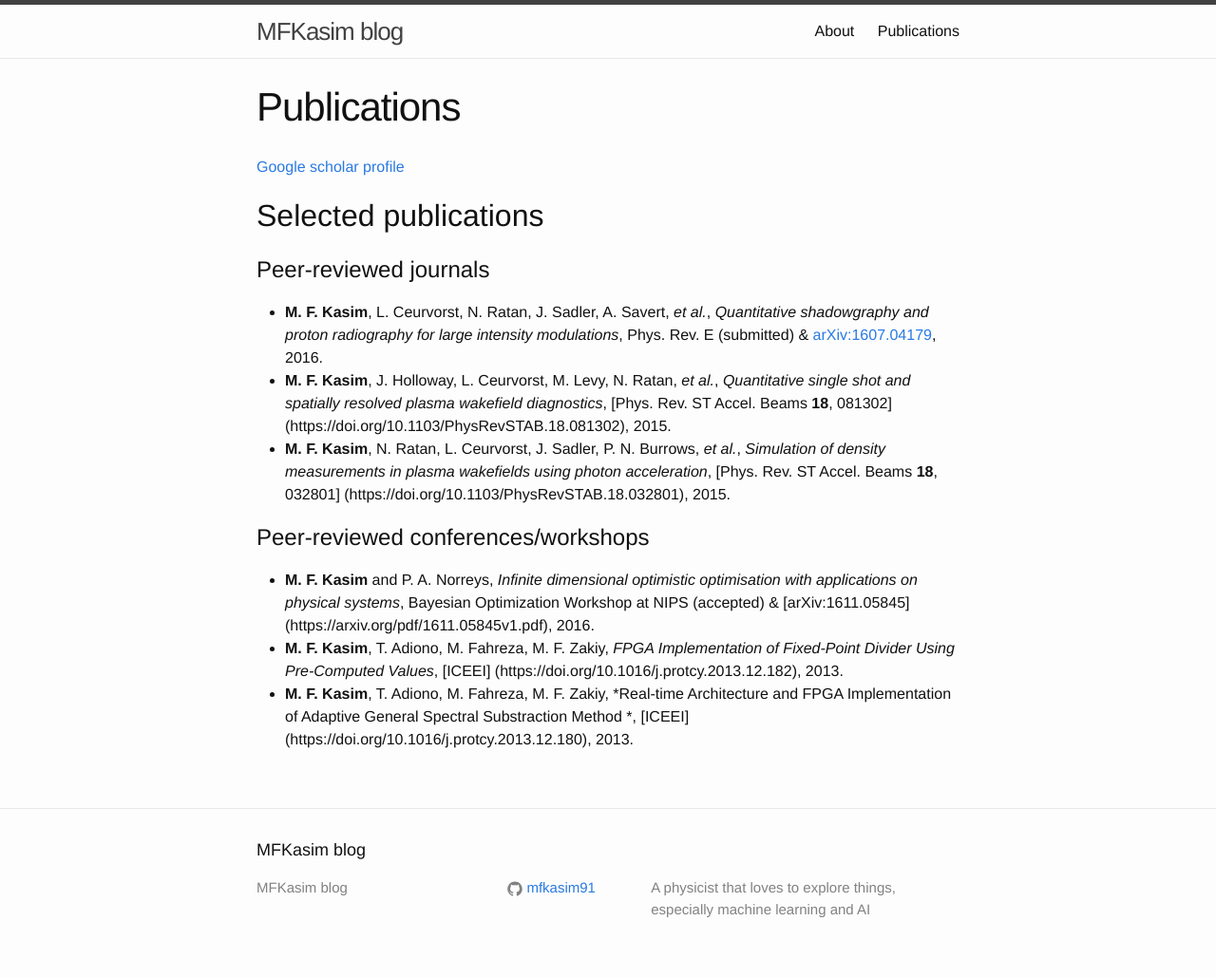
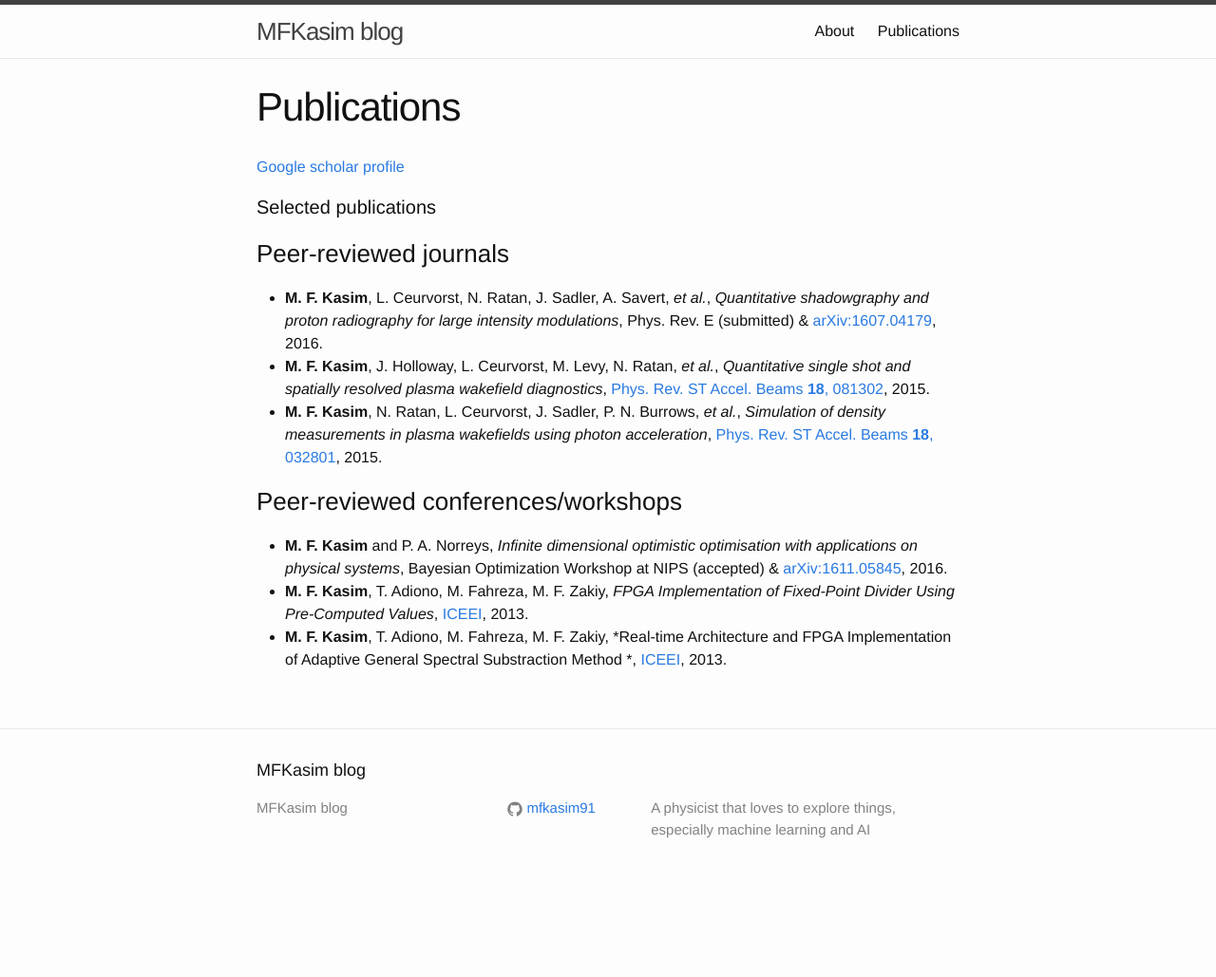
Before and after one commit to mfkasim1/mfkasim1.github.io, a Jekyll site: the page built from publications.md, in a window 1280 px wide. Shown: the whole page at 95% size. Built offline with Jekyll 4.4.1, drawn with Linux system fonts in a browser that asks for light colours; after the commit the page ends 945 px from its top, so only the background shows below that.

Commit message:
Publications updated

```diff
--- a/publications.md
+++ b/publications.md
@@ -6,14 +6,14 @@ permalink: /publications/
 
 [Google scholar profile](https://scholar.google.co.uk/citations?user=WmeftKUAAAAJ&hl=en)
 
-## Selected publications
+#### Selected publications
 
-# Peer-reviewed journals
+### Peer-reviewed journals
 * **M. F. Kasim**, L. Ceurvorst, N. Ratan, J. Sadler, A. Savert, *et al.*, *Quantitative shadowgraphy and proton radiography for large intensity modulations*, Phys. Rev. E (submitted) &  [arXiv:1607.04179](https://arxiv.org/pdf/1607.04179v1.pdf), 2016.
-* **M. F. Kasim**, J. Holloway, L. Ceurvorst, M. Levy, N. Ratan, *et al.*, *Quantitative single shot and spatially resolved plasma wakefield diagnostics*, [Phys. Rev. ST Accel. Beams **18**, 081302] (https://doi.org/10.1103/PhysRevSTAB.18.081302), 2015.
-* **M. F. Kasim**, N. Ratan, L. Ceurvorst, J. Sadler, P. N. Burrows, *et al.*, *Simulation of density measurements in plasma wakefields using photon acceleration*, [Phys. Rev. ST Accel. Beams **18**, 032801] (https://doi.org/10.1103/PhysRevSTAB.18.032801), 2015.
+* **M. F. Kasim**, J. Holloway, L. Ceurvorst, M. Levy, N. Ratan, *et al.*, *Quantitative single shot and spatially resolved plasma wakefield diagnostics*, [Phys. Rev. ST Accel. Beams **18**, 081302](https://doi.org/10.1103/PhysRevSTAB.18.081302), 2015.
+* **M. F. Kasim**, N. Ratan, L. Ceurvorst, J. Sadler, P. N. Burrows, *et al.*, *Simulation of density measurements in plasma wakefields using photon acceleration*, [Phys. Rev. ST Accel. Beams **18**, 032801](https://doi.org/10.1103/PhysRevSTAB.18.032801), 2015.
 
-# Peer-reviewed conferences/workshops
-* **M. F. Kasim** and P. A. Norreys, *Infinite dimensional optimistic optimisation with applications on physical systems*, Bayesian Optimization Workshop at NIPS (accepted) & [arXiv:1611.05845] (https://arxiv.org/pdf/1611.05845v1.pdf), 2016.
-* **M. F. Kasim**, T. Adiono, M. Fahreza, M. F. Zakiy, *FPGA Implementation of Fixed-Point Divider Using Pre-Computed Values*, [ICEEI] (https://doi.org/10.1016/j.protcy.2013.12.182), 2013.
-* **M. F. Kasim**, T. Adiono, M. Fahreza, M. F. Zakiy, *Real-time Architecture and FPGA Implementation of Adaptive General Spectral Substraction Method *, [ICEEI] (https://doi.org/10.1016/j.protcy.2013.12.180), 2013.
+### Peer-reviewed conferences/workshops
+* **M. F. Kasim** and P. A. Norreys, *Infinite dimensional optimistic optimisation with applications on physical systems*, Bayesian Optimization Workshop at NIPS (accepted) & [arXiv:1611.05845](https://arxiv.org/pdf/1611.05845v1.pdf), 2016.
+* **M. F. Kasim**, T. Adiono, M. Fahreza, M. F. Zakiy, *FPGA Implementation of Fixed-Point Divider Using Pre-Computed Values*, [ICEEI](https://doi.org/10.1016/j.protcy.2013.12.182), 2013.
+* **M. F. Kasim**, T. Adiono, M. Fahreza, M. F. Zakiy, *Real-time Architecture and FPGA Implementation of Adaptive General Spectral Substraction Method *, [ICEEI](https://doi.org/10.1016/j.protcy.2013.12.180), 2013.
```
